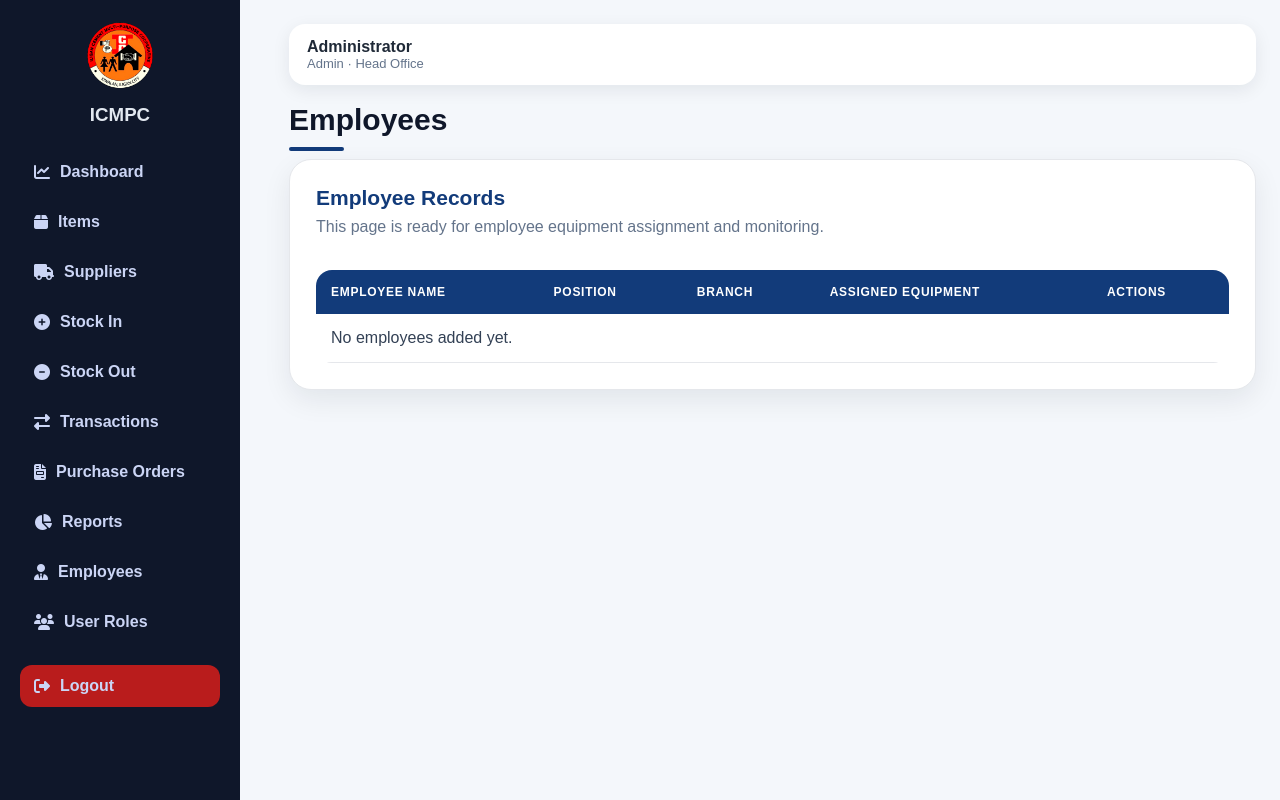
After one commit to hamotk1010-cloud/icmpc-inventory-system, a Flask app: page /employees in a window 1280 px wide. The commit adds this page. Run offline with Flask 3, Linux system fonts and the light colour scheme; a user stored in the database is signed in; some libraries are stand-ins or nearby versions.

Commit message:
Add employees sidebar page

```diff
--- a/app.py
+++ b/app.py
@@ -1275,10 +1275,6 @@ def export_assignments_pdf():
         mimetype="application/pdf"
     )
 
-@app.route("/health")
-def health():
-    return "OK - ICMPC Inventory System is running"
-
 @app.route("/items/edit/<int:item_id>", methods=["GET", "POST"])
 def edit_item(item_id):
     if session.get("role") != "admin":
@@ -1352,6 +1348,19 @@ def edit_supplier(supplier_id):
 
     return render_template("edit_supplier.html", supplier=supplier)
 
+@app.route("/employees")
+def employees():
+    check = require_login()
+    if check:
+        return check
+
+    return render_template("employees.html")
+
+
+@app.route("/health")
+def health():
+    return "OK - ICMPC Inventory System is running"
+
 
 init_db()
 
--- a/templates/base.html
+++ b/templates/base.html
@@ -48,6 +48,10 @@
         <i class="fa-solid fa-chart-pie"></i> Reports
     </a>
 
+    <a href="{{ url_for('employees') }}">
+        <i class="fa-solid fa-user-tie"></i> Employees
+    </a>
+
     {% if session.get("role") == "admin" %}
     <a href="{{ url_for('users') }}">
         <i class="fa-solid fa-users"></i> User Roles
--- /dev/null
+++ b/templates/employees.html
@@ -0,0 +1,35 @@
+{% extends "base.html" %}
+{% block content %}
+
+<h1>Employees</h1>
+
+<section class="panel">
+    <div class="panel-head">
+        <div>
+            <h2>Employee Records</h2>
+            <p style="color:#64748b; margin-top:-8px;">
+                This page is ready for employee equipment assignment and monitoring.
+            </p>
+        </div>
+    </div>
+
+    <table>
+        <thead>
+            <tr>
+                <th>Employee Name</th>
+                <th>Position</th>
+                <th>Branch</th>
+                <th>Assigned Equipment</th>
+                <th>Actions</th>
+            </tr>
+        </thead>
+
+        <tbody>
+            <tr>
+                <td colspan="5">No employees added yet.</td>
+            </tr>
+        </tbody>
+    </table>
+</section>
+
+{% endblock %}
```
